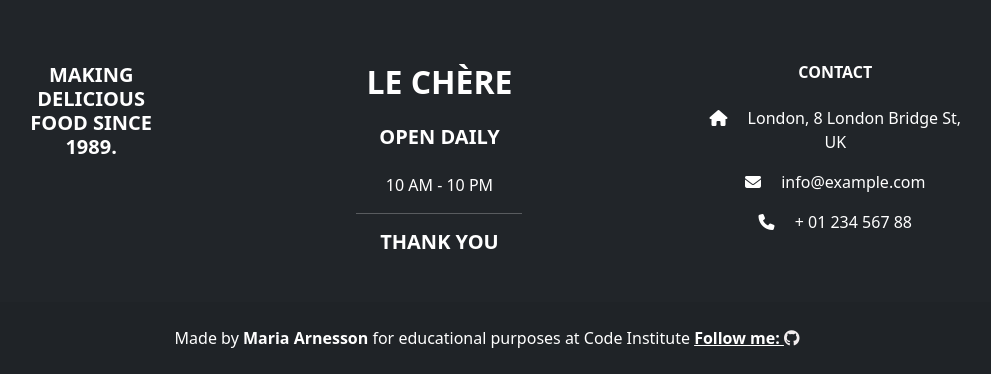
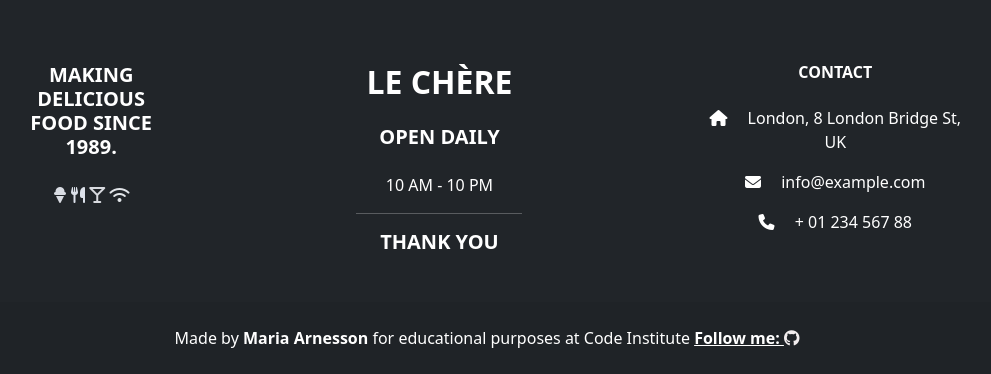
Before and after one commit to MariaJoannaArnesson/restaurant_booking_system, a Django app: page / in a window 1280 px wide. Shown: the part 2535-2909 px from the top of the page, without its empty margins (153-1144 px from the left). Run offline with Django 3.2, Linux system fonts and the light colour scheme; some libraries are stand-ins or nearby versions.

```diff
--- a/templates/base.html
+++ b/templates/base.html
@@ -86,6 +86,10 @@
                             Making delicious food since 1989.
 
                         </h5>
+                        <i class="fa-solid fa-ice-cream" style="color: #d9dce3;">  </i>
+                        <i class="fa-solid fa-utensils" style="color: #dce1ea;">  </i>
+                        <i class="fa-solid fa-martini-glass-empty" style="color: #d8dadf;">  </i>
+                        <i class="fa-solid fa-wifi" style="color: #e2e5e9;">  </i>
 
                     </div>
                     <!-- Grid column -->
```
Also changed, not shown: static/images/footer.png.
